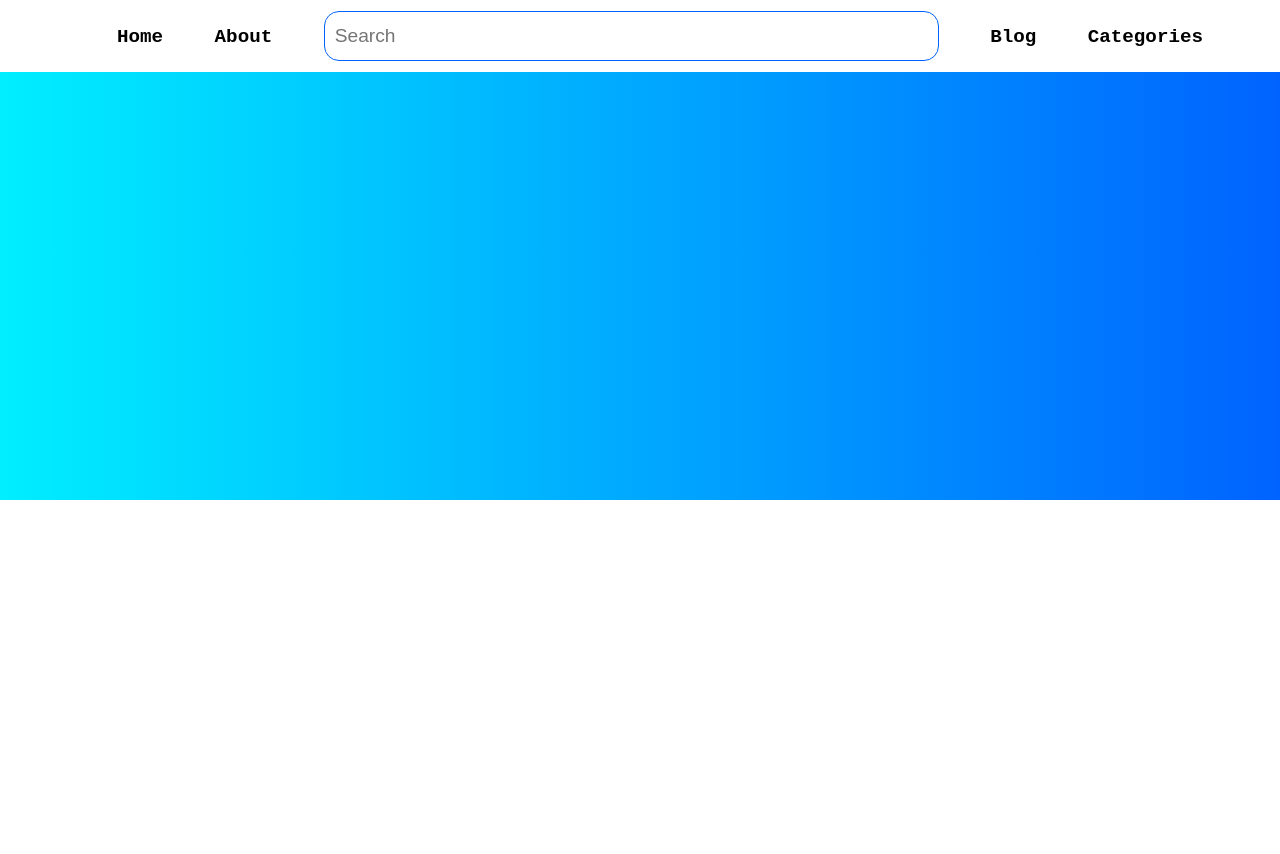
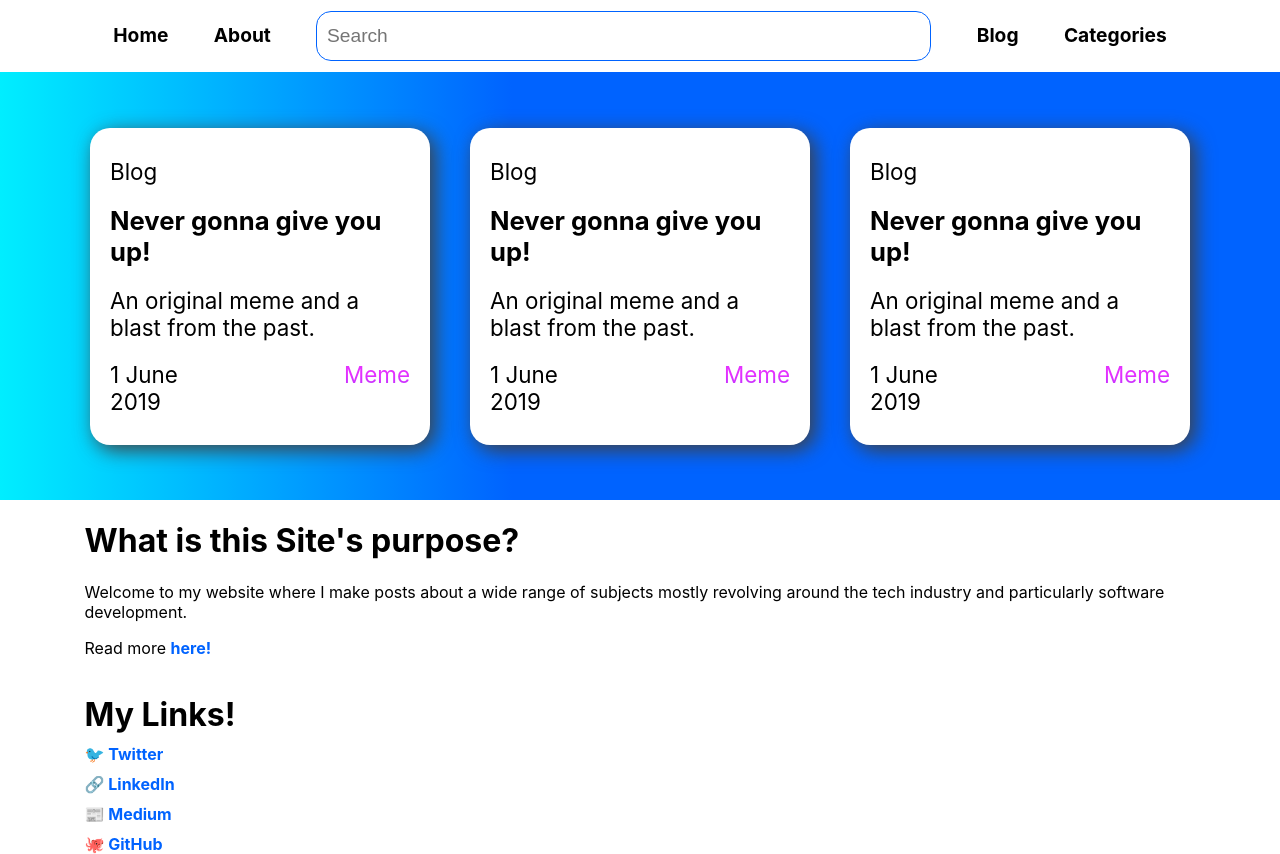
Before and after one commit to ZaphodAndo/personal-site-v1, a website: page app/index.html in a window 1280 px wide. Before the commit the page ends 800 px from the top, so only its background shows below. Drawn offline with nearby package versions, Linux system fonts and the light colour scheme; files that its build step writes are made by us from their sources; a web font is replaced by a local one.

Commit message:
Added animations and hover effects as well as card component and index content

```diff
--- /dev/null
+++ b/app/components/CardBlock/CardBlock.js
@@ -0,0 +1,15 @@
+class CardBlock extends HTMLElement {
+    connectedCallback() {
+        this.innerHTML =
+                        "<div class='card'>\
+                            <p>Blog</p>\
+                            <h1>Never gonna give you up!</h1>\
+                            <p>An original meme and a blast from the past.</p>\
+                            <div class='bottom-row'>\
+                                <p>1 June 2019</p>\
+                                <p class='tag'>Meme</p>\
+                            </div>\
+                        </div>";
+    }
+}
+window.customElements.define("card-block", CardBlock);
--- a/app/components/NavBar/NavBar.js
+++ b/app/components/NavBar/NavBar.js
@@ -2,11 +2,11 @@ class NavBar extends HTMLElement {
     connectedCallback() {
         this.innerHTML =
                         "<div>\
-                            <a href='/app/index.html'>Home</a>\
-                            <a>About</a>\
+                            <a href='/app/index.html' class='home'>Home</a>\
+                            <a href='/app/index.html'>About</a>\
                             <input class='search-box' type='text' placeholder='Search'>\
-                            <a>Blog</a>\
-                            <a>Categories</a>\
+                            <a href='/app/index.html'>Blog</a>\
+                            <a href='/app/index.html'>Categories</a>\
                         </div>";
     }
 }
--- a/app/index.html
+++ b/app/index.html
@@ -3,13 +3,36 @@
         <title>Ethan Anderson</title>
         <link rel="stylesheet" type="text/css" href="/app/css/index.css">
         <link rel="stylesheet" type="text/css" href="/app/css/NavBar.css">
-        <link href="https://fonts.googleapis.com/css?family=B612+Mono&display=swap" rel="stylesheet">
+        <link rel="stylesheet" type="text/css" href="/app/css/CardBlock.css">
         <script src="/app/components/NavBar/NavBar.js"></script>
+        <script src="/app/components/CardBlock/CardBlock.js"></script>
     </head>
     <body>
         <nav-bar class='nav-bar'></nav-bar>
         <div class="highlights">
-
+            <card-block class="card-block"></card-block>
+            <card-block class="card-block"></card-block>
+            <card-block class="card-block"></card-block>
+        </div>
+        <div class="content-block">
+            <div>
+                <h1>
+                    What is this Site's purpose?
+                </h1>
+                <p>
+                    Welcome to my website where I make posts about a wide range of subjects mostly revolving around the tech industry and particularly software development.
+                </p>
+                <p>Read more <a href="/app/index.html">here!</a></p>
+            </div>
+            <div class="links">
+                <h1>
+                    My Links!
+                </h1>
+                <a href="https://twitter.com/Goebbels_Ando">🐦 Twitter</a>
+                <a href="https://www.linkedin.com/in/ethan-anderson-41ba9a172">🔗 LinkedIn</a>
+                <a href="">📰 Medium</a>
+                <a href="https://github.com/MrGoebbels">🐙 GitHub</a>
+            </div>
         </div>
     </body>
 </html>
--- /dev/null
+++ b/app/scss/CardBlock.scss
@@ -0,0 +1,42 @@
+.card-block {
+    .card {
+        background-color: white;
+        width: 300px;
+        border-radius: 20px;
+        padding: 20px;
+        margin: 20px;
+        box-shadow: 5px 5px 20px rgb(65, 64, 64);
+        transform: translateZ(0);
+        transition-duration: 0.3s;
+        transition-property: transform;
+
+        h1 {
+            margin: 20px 0 20px 0;
+            font-size: 1.6rem;
+        }
+
+        p {
+            margin: 10px 0 10px 0;
+            font-size: 1.4rem;
+        }
+
+        .bottom-row {
+            display: flex;
+            justify-content: flex-start;
+
+            .tag {
+                margin-left: 110px;
+                background: -webkit-linear-gradient(#E431FF 25%, #6531FF 100%);
+                -webkit-background-clip: text;
+                background-clip: text;
+                -webkit-text-fill-color: transparent;
+            }
+        }
+    }
+
+    .card:hover,
+    .card:focus,
+    .card:active {
+        transform: scale(1.1);
+    }
+}
--- a/app/scss/NavBar.scss
+++ b/app/scss/NavBar.scss
@@ -1,5 +1,6 @@
 .nav-bar {
-    text-align: center;
+    display: flex;
+    justify-content: center;
     font-size: 1.2rem;
 
     div {
@@ -9,8 +10,17 @@
             text-decoration: none;
             color: black;
             font-weight: bold;
-            padding-left: 40px;
+            margin-left: 40px;
         }
+
+        a:hover {
+            color: #0063FF;
+        }
+
+        .home {
+            margin: 0;
+        }
+
         .search-box {
             width: 615px;
             height: 50px;
@@ -20,6 +30,17 @@
             border-color: #0063FF;
             border-radius: 15px;
             font-size: 1.2rem;
+            -webkit-transform: perspective(1px) translateZ(0);
+            transform: perspective(1px) translateZ(0);
+            box-shadow: 0 0 1px rgba(0, 0, 0, 0);
+            -webkit-transition-duration: 0.3s;
+            transition-duration: 0.3s;
+            -webkit-transition-property: box-shadow;
+            transition-property: box-shadow;
+        }
+
+        .search-box:hover, .search-box:focus, .search-box:active {
+            box-shadow: 0 10px 10px -10px rgba(0, 0, 0, 0.5);
         }
     }
 }
--- a/app/scss/index.scss
+++ b/app/scss/index.scss
@@ -1,10 +1,48 @@
 body {
     background-color: white;
-    font-family: 'B612 Mono', monospace;
+    font-family: -apple-system, BlinkMacSystemFont, "Segoe UI", "Roboto", "Oxygen",
+    "Ubuntu", "Cantarell", "Fira Sans", "Droid Sans", "Helvetica Neue",
+    sans-serif;
     margin: 0;
 
     .highlights {
-        background-image: linear-gradient(to right, #00EEFF 0%, #0063FF 100%);
+        display: flex;
+        align-items: center;
+        justify-content: center;
+        background-image: linear-gradient(to right, #00EEFF 0%, #0063FF 40%);
         height: 428px;
     }
+
+    .content-block {
+        display: flex;
+        flex-direction: column;
+        margin: 0 auto;
+        max-width: 1111px;
+
+        div {
+
+            a {
+                color: #0063FF;
+                text-decoration: none;
+                font-weight: bold;
+            }
+
+            a:hover {
+                color: #E431FF;
+            }
+        }
+
+        .links {
+            display: flex;
+            flex-direction: column;
+
+            h1 {
+                margin-bottom: 0;
+            }
+
+            a {
+                margin-top: 10px;
+            }
+        }
+    }
 }
```
